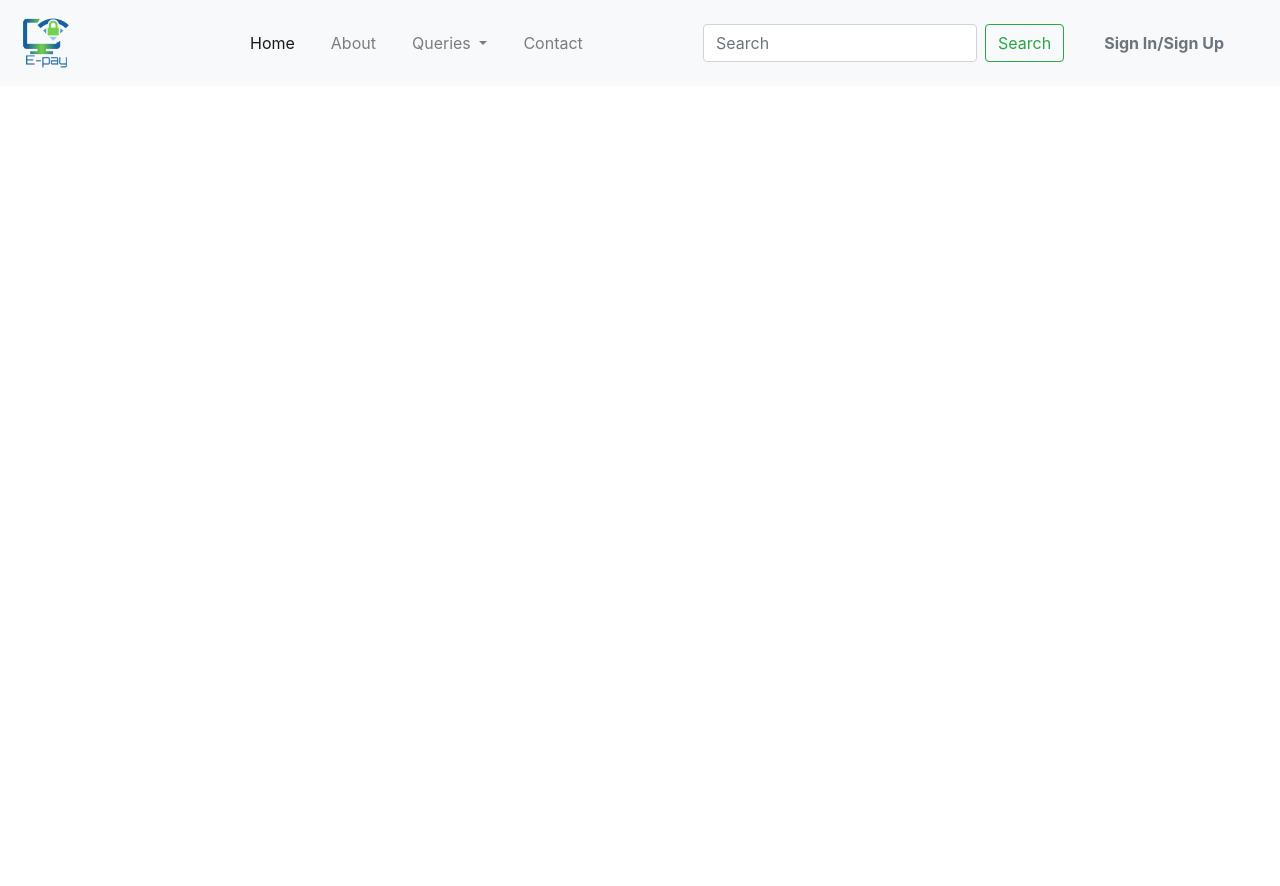
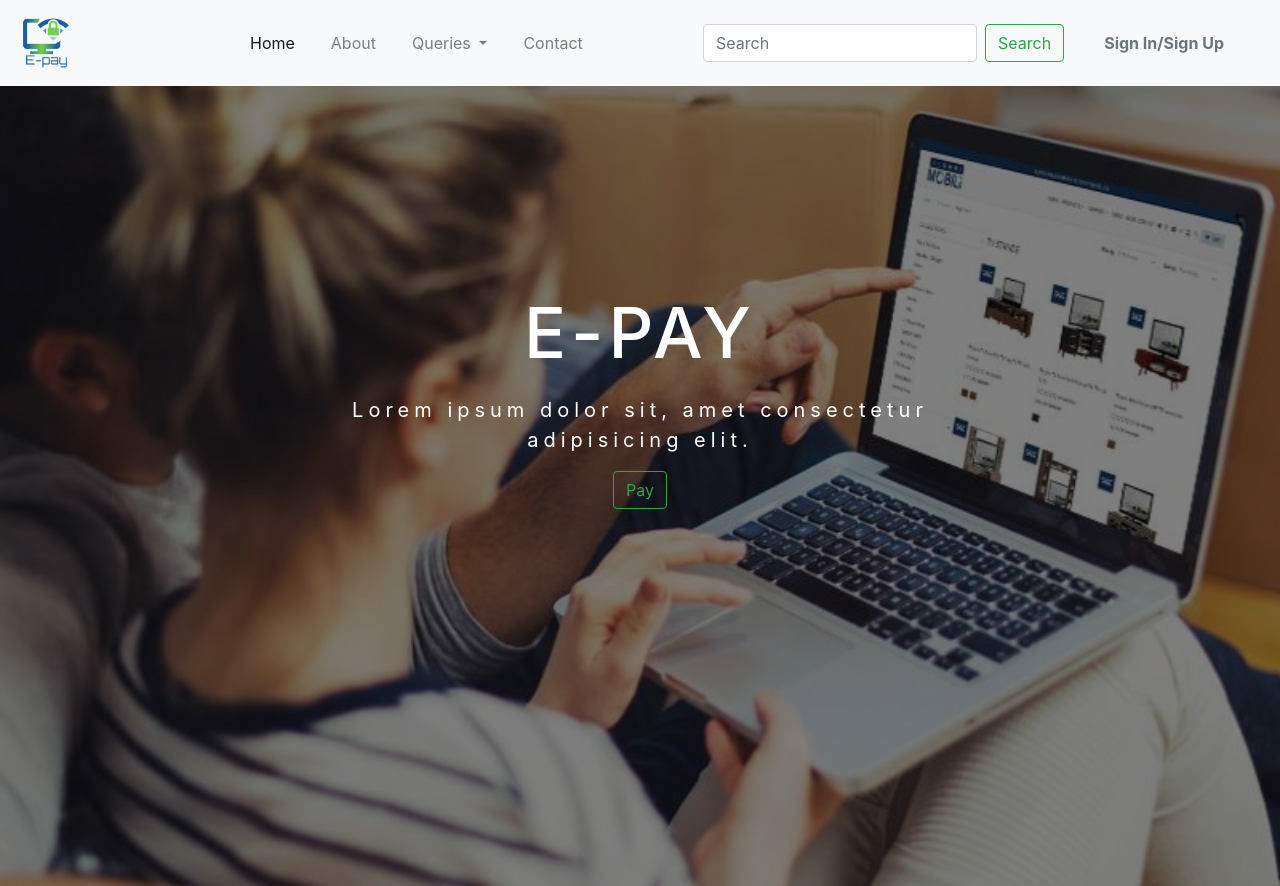
Before and after one commit to E-transaction/E-pay, a plain HTML site: page index.html in a window 1280 px wide. Before the commit the page ends 800 px from the top, so only its background shows below. Drawn offline with nearby package versions, Linux system fonts and the light colour scheme.

Commit message:
mid section

```diff
--- a/index.html
+++ b/index.html
@@ -47,8 +47,22 @@
                 <a href="#" class="nav-link text-secondary mx-4"><strong>Sign In/Sign Up</strong></a>
               </form>
 
+
         </div>
       </nav>
+      <div class="slider">
+        <div class="load">
+
+        </div>
+        <div class="content">
+          <div class="principal">
+            <h1>E-PAY</h1>
+            <p>Lorem ipsum dolor sit, amet consectetur adipisicing elit.</p>
+            <button class="btn btn-outline-success my-2 my-sm-0" type="sign-in">Pay</button>
+
+          </div>
+        </div>
+      </div>
 
     <script src="https://code.jquery.com/jquery-3.5.1.slim.min.js" integrity="sha384-DfXdz2htPH0lsSSs5nCTpuj/zy4C+OGpamoFVy38MVBnE+IbbVYUew+OrCXaRkfj" crossorigin="anonymous"></script>
     <script src="https://cdn.jsdelivr.net/npm/bootstrap@4.6.0/dist/js/bootstrap.bundle.min.js" integrity="sha384-Piv4xVNRyMGpqkS2by6br4gNJ7DXjqk09RmUpJ8jgGtD7zP9yug3goQfGII0yAns" crossorigin="anonymous"></script>
--- a/style.css
+++ b/style.css
@@ -1,11 +1,88 @@
+*{
+    margin: 0;
+    padding: 0;
+    }
+
     .logo img{
         width:30%;
     }
+
     .logo{
         display: inline-block;
+
     }
     ul li{
          text-decoration: none;
          display:inline-block;
          padding:10px;
+         background: transparent;
     }
+    .load{
+        animation: slide 2s;
+
+    }
+    .slider{
+        background-repeat:no-repeat ;
+        background-size: cover ;
+        background-position: center;
+        width: 100%;
+        height: 100vh;
+        animation: slide 30s infinite;
+    }
+    .content{
+        color: #fff;
+        width: 100%;
+        height: 100%;
+        background-color: rgba(0,0,0,0.5);
+    }
+    .principal{
+        left: 50%;
+        top: 50%;
+        transform: translate(-50%,-50%);
+        position: absolute;
+        letter-spacing: 5px;
+        text-align: center;
+
+
+    }
+    .principal h1{
+        font-size: 70px;
+        margin-bottom: 20px;
+    }
+    .principal p{
+        font-size: 20px;
+
+    }
+    @keyframes slide {
+        0%{
+            background-image: url(image1.jpg);
+        }
+        20%{
+            background-image: url(image1.jpg);
+        }
+        20.01%{
+            background-image: url(image2.jpg);
+        }
+        40%{
+            background-image: url(image2.jpg);
+        }
+        40.01%{
+            background-image: url(image3.jpg);
+        }
+        60%{
+            background-image: url(image3.jpg);
+        }
+        60.01%{
+            background-image: url(image4.jpg);
+        }
+        80%{
+            background-image: url(image4.jpg);
+        }
+        80.01%{
+            background-image: url(image5.jpg);
+        }
+        100%{
+            background-image: url(image5.jpg);
+        }
+
+    }
```
Also changed, not shown: image1.jpg (added), image2.jpg (added), image3.jpg (added), image4.jpg (added), image5.jpg (added). Lines whose indentation alone changed are shown as unchanged.
